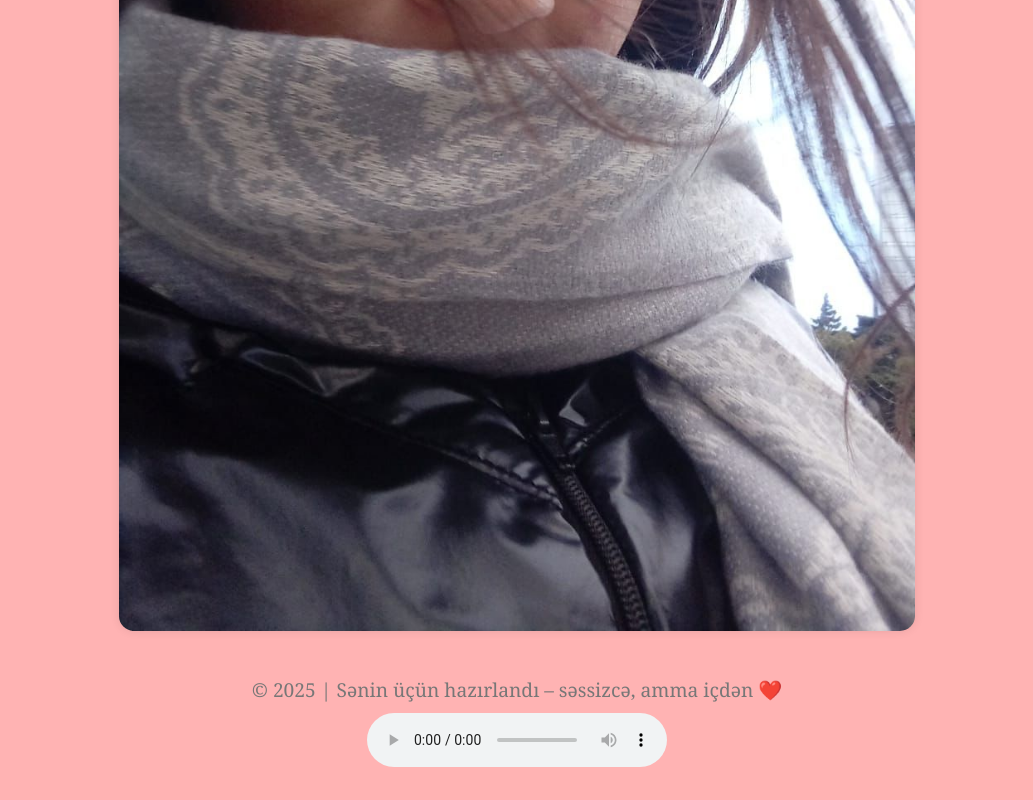
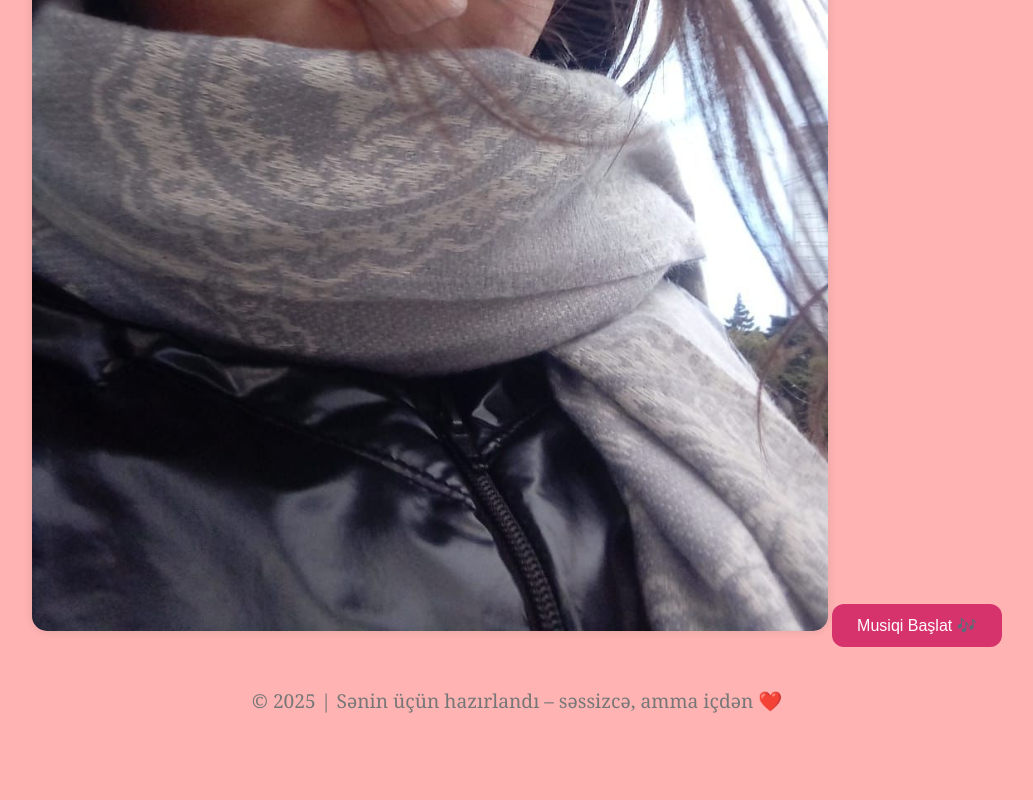
Before and after one commit to codewithraul/F-rid-, a plain HTML site: page index.html in a window 1280 px wide. Shown: the part 987-1787 px from the top of the page, without its empty margins (123-1156 px from the left). After the commit the page ends 1739 px from the top, so only its background shows below. Drawn offline with Linux system fonts and the light colour scheme.

Commit message:
Update index.html

```diff
--- a/index.html
+++ b/index.html
@@ -14,6 +14,7 @@
       text-align: center;
       padding: 20px;
       animation: backgroundChange 10s infinite alternate;
+      overflow-x: hidden;
     }
 
     header {
@@ -42,7 +43,6 @@
       100% { transform: scale(1); }
     }
 
-    /* Dinamik arxa fon rəngini dəyişən animasiya */
     @keyframes backgroundChange {
       0% { background: #ffe6e6; }
       25% { background: #ffcccc; }
@@ -76,6 +76,24 @@
       margin-top: 20px;
       box-shadow: 0 0 10px rgba(0,0,0,0.1);
     }
+
+    /* Musiqi düyməsi üslubu */
+    #music-button {
+      margin-top: 25px;
+      padding: 12px 25px;
+      font-size: 1em;
+      background-color: #d6336c;
+      color: white;
+      border: none;
+      border-radius: 12px;
+      cursor: pointer;
+      transition: background-color 0.3s ease;
+    }
+
+    #music-button:hover {
+      background-color: #b32756;
+    }
+
   </style>
 </head>
 <body>
@@ -88,23 +106,31 @@
   <div class="message">
     <p>Fəridə 🌸</p>
     <p>Bu kiçik səhifə sənin üçün hazırlandı</p>
-    <p><p style="font-size: 1.5em; color: #ff6347; font-weight: bold; margin-top: 30px;">Mayın 11-i, bir başlanğıc olacaq. Bu, sənin üçün yalnız bir imtahan deyil, həm də hədəflərinə yaxınlaşma yolunda atdığın böyük bir addımdır.</p>
+    <p style="font-size: 1.5em; color: #ff6347; font-weight: bold; margin-top: 30px;">Mayın 11-i, bir başlanğıc olacaq. Bu, sənin üçün yalnız bir imtahan deyil, həm də hədəflərinə yaxınlaşma yolunda atdığın böyük bir addımdır.</p>
     <p>Hər bir çətinlik, daha böyük uğura doğru bir addımdır. Gözlə, sən bunu bacaracaqsan! 💪</p>
     <p>Sənə hər zaman uğurlar, xoşbəxtlik və güvən diləyirəm. 💖</p>
   </div>
 
   <img src="feride.jpg" alt="Fəridəyə Özəl Şəkil" style="max-width: 65%; height: auto; margin-top: 20px; border-radius: 15px; box-shadow: 0 0 10px rgba(0,0,0,0.1);">
 
+  <!-- Musiqi düyməsi -->
+  <button id="music-button" onclick="playAudio()">Musiqi Başlat 🎶</button>
+
+  <!-- Musiqi elementi -->
+  <audio id="myAudio" loop preload="auto">
+    <source src="feride.mp3" type="audio/mpeg">
+    Brauzeriniz bu musiqi formatını dəstəkləmir.
+  </audio>
+
   <footer>
     <p>&copy; 2025 | Sənin üçün hazırlandı – səssizcə, amma içdən ❤️</p>
   </footer>
 
-  <audio autoplay loop preload="auto" controls>
-    <source src="feride.mp3" type="audio/mpeg">
-    Brauzeriniz bu musiqi formatını dəstəkləmir.
-  </audio>
-
   <script>
+    function playAudio() {
+      const audio = document.getElementById('myAudio');
+      audio.play();
+    }
     console.log("Fəridə üçün hazırlanmış xüsusi səhifə. ♫");
   </script>
 
```
